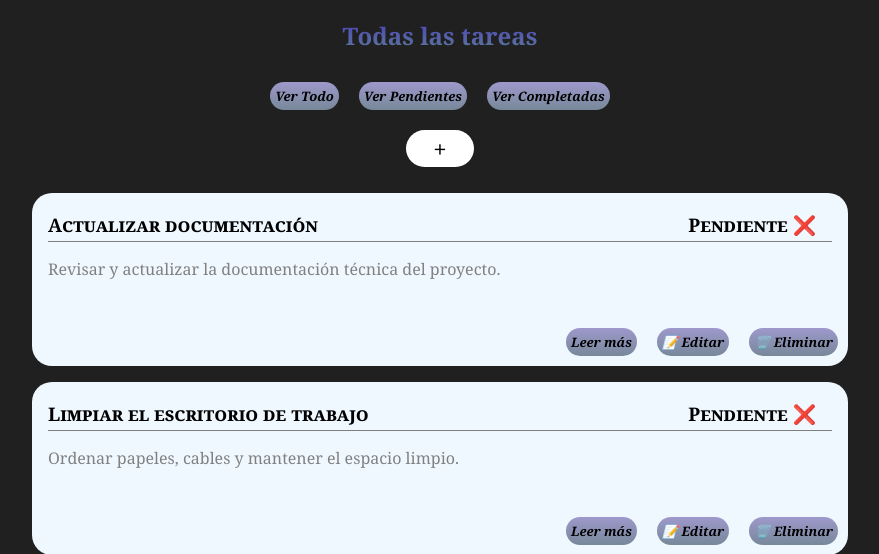
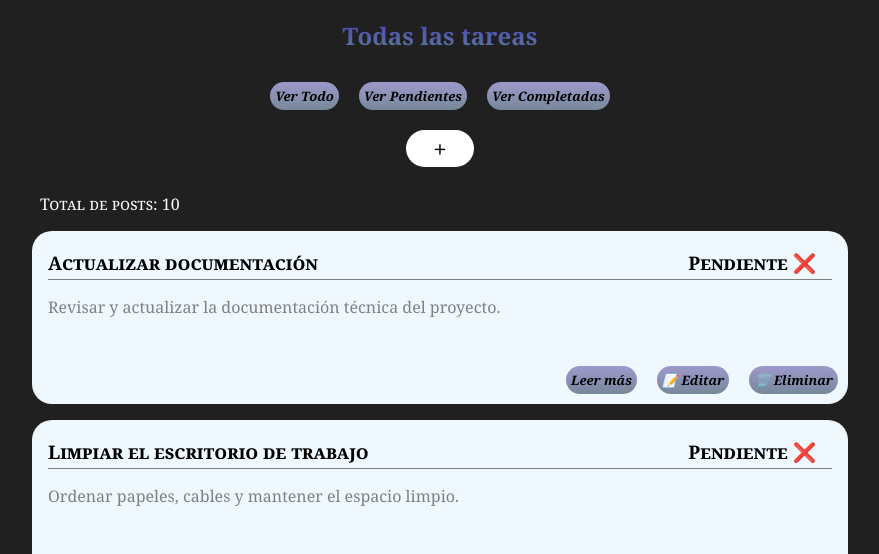
Before and after one commit to nalleon/supertodo, a Django app: page /tasks/ in a window 1280 px wide. Shown: the part 155-709 px from the top of the page, without its empty margins (200-1079 px from the left). Run offline with Django 5.2, Linux system fonts and the light colour scheme; data comes from the database, SQL or seed files in the repository; both versions use the stored data as it was after the commit.

Commit message:
feat(template): Added url in title and count of posts in lists

```diff
--- a/supertodo/shared/static/css/base.css
+++ b/supertodo/shared/static/css/base.css
@@ -63,6 +63,12 @@ body {
 
 .content {
   color: gray;
+}
+
+.total {
+  font-variant: small-caps;
+  text-align: left;
+  margin-left: 0.5rem;
 }
 
 .pill-create p {
--- a/supertodo/shared/templates/header.html
+++ b/supertodo/shared/templates/header.html
@@ -1,6 +1,6 @@
 <header>
   <div>
-    <h1 class="custom-header">SuperTODO</h1>
+    <h1 class="custom-header"><a href="{% url 'tasks:task-list'%}">SuperTODO</a></h1>
     <h2 class="custom-subtitle">{{ subtitle }}</h2>
   </div>
 </header>
--- a/supertodo/tasks/templates/tasks/task/taskadd.html
+++ b/supertodo/tasks/templates/tasks/task/taskadd.html
@@ -9,7 +9,7 @@
     {%csrf_token %}
     {{ form }}
     <div class="form-btn">
-      <input type="submit" value="Enviar" />
+      <input type="submit" value="Añadir" />
       <span class="pill-form">
         <p><a href="{% url 'tasks:task-list' %}">Cancelar</a></p>
       </span>
--- a/supertodo/tasks/templates/tasks/task/taskedit.html
+++ b/supertodo/tasks/templates/tasks/task/taskedit.html
@@ -10,7 +10,7 @@
     {%csrf_token %}
     {{ form }}
     <div class="form-btn">
-      <input type="submit" value="Enviar" />
+      <input type="submit" value="Añadir" />
       <span class="pill-form">
         <p><a href="{% url 'tasks:task-list' %}">Cancelar</a></p>
       </span>
--- a/supertodo/tasks/templates/tasks/taskcompletedlist.html
+++ b/supertodo/tasks/templates/tasks/taskcompletedlist.html
@@ -8,6 +8,7 @@
           </span>
         </div>
       {% if tasks|length > 0 %}
+        <p class="total">Total de posts:  {{tasks|length}}</p>
           {% for task in tasks %}
             <div class="box">
               <div class="top-border"></div>
--- a/supertodo/tasks/templates/tasks/tasklist.html
+++ b/supertodo/tasks/templates/tasks/tasklist.html
@@ -7,7 +7,8 @@
         <p><a href="{% url 'tasks:task-add'%}"> + </a></p>
       </span>
     </div>
-      {% if tasks|length > 0 %}
+    {% if tasks|length > 0 %}
+      <p class="total">Total de posts:  {{tasks|length}}</p>
         <div class="tasksDisplay">
           {% for task in tasks %}
             <div class="box">
--- a/supertodo/tasks/templates/tasks/taskpendinglist.html
+++ b/supertodo/tasks/templates/tasks/taskpendinglist.html
@@ -8,6 +8,7 @@
           </span>
         </div>
         {% if tasks|length > 0 %}
+          <p class="total">Total de posts:  {{tasks|length}}</p>
           {% for task in tasks %}
             <div class="box">
               <div class="top-border"></div>
```
Also changed, not shown: supertodo/db.sqlite3.
